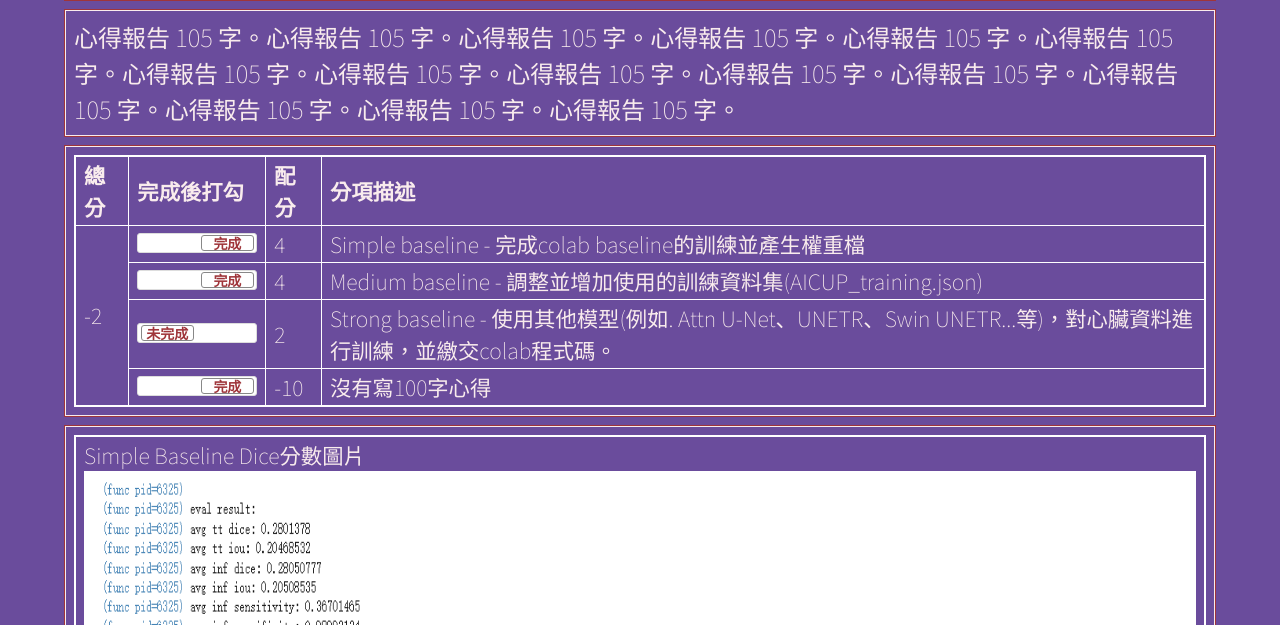
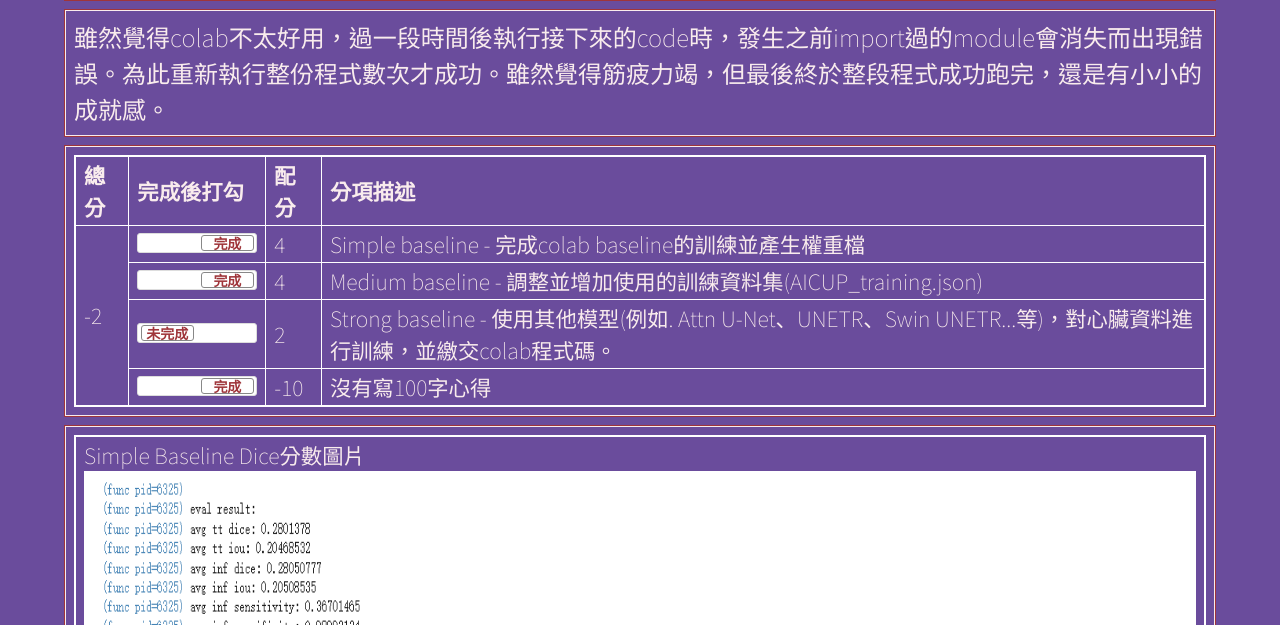
Before and after one commit to SunnyChan0526/ml2025f, a plain HTML site: page hw02/index.html in a window 1280 px wide. Shown: the part 175-800 px from the top of the page. Drawn offline with nearby package versions, Linux system fonts and the light colour scheme; a web font is replaced by a local one.

Commit message:
Update index.html

```diff
--- a/hw02/index.html
+++ b/hw02/index.html
@@ -153,7 +153,7 @@
   <!-- ------------------------------------------------>
   <div class="row hw12">
     <div class="col-md-12 twenty">
-      心得報告 105 字。心得報告 105 字。心得報告 105 字。心得報告 105 字。心得報告 105 字。心得報告 105 字。心得報告 105 字。心得報告 105 字。心得報告 105 字。心得報告 105 字。心得報告 105 字。心得報告 105 字。心得報告 105 字。心得報告 105 字。心得報告 105 字。
+      雖然覺得colab不太好用，過一段時間後執行接下來的code時，發生之前import過的module會消失而出現錯誤。為此重新執行整份程式數次才成功。雖然覺得筋疲力竭，但最後終於整段程式成功跑完，還是有小小的成就感。
     </div>
   </div>
 
```
